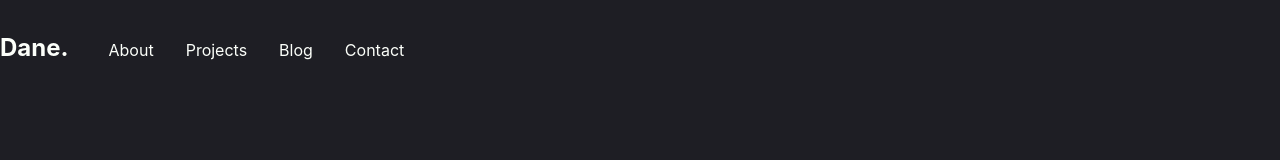
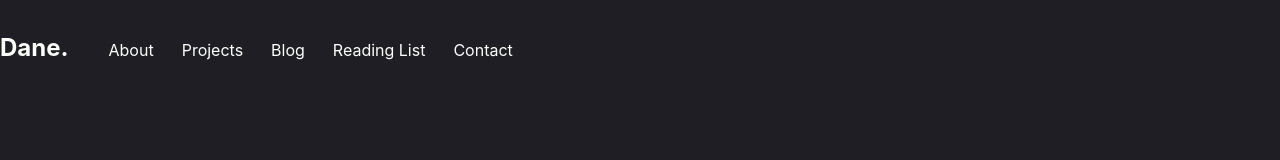
Before and after one commit to nulfrost/danethe.dev, a Next.js app: page /projects in a window 1280 px wide. Shown: the top 160 px of the page. Built offline with nearby package versions, Linux system fonts and the light colour scheme.

Commit message:
added reading list and tweaked navbar a bit

```diff
--- a/components/sections/Header.tsx
+++ b/components/sections/Header.tsx
@@ -7,7 +7,7 @@ export default function Header() {
         <a className="mb-4 mr-10 text-2xl font-bold md:mb-0">Dane.</a>
       </Link>
       <nav>
-        <ul className="flex space-x-8">
+        <ul className="flex flex-wrap space-x-5 md:space-x-7">
           <li>
             <Link href="/about">
               <a className="nav__link">About</a>
@@ -24,8 +24,13 @@ export default function Header() {
             </Link>
           </li>
           <li>
+            <Link href="/reading">
+              <a className="nav__link">Reading List</a>
+            </Link>
+          </li>
+          <li>
             <Link href="/contact">
-              <a className="nav__link">Contact</a>
+              <a className="nav__link m-0">Contact</a>
             </Link>
           </li>
         </ul>
--- a/package.json
+++ b/package.json
@@ -8,6 +8,7 @@
     "start": "next start"
   },
   "dependencies": {
+    "@notionhq/client": "^0.1.8",
     "@tailwindcss/typography": "^0.4.0",
     "framer-motion": "^4.1.11",
     "graphql": "^15.5.0",
@@ -27,7 +28,7 @@
     "@types/react": "^17.0.0",
     "autoprefixer": "^10.2.4",
     "postcss": "^8.2.6",
-    "tailwindcss": "^2.1.2",
+    "tailwindcss": "^2.1.4",
     "typescript": "^4.2.4"
   }
 }
--- a/pages/_app.tsx
+++ b/pages/_app.tsx
@@ -1,13 +1,8 @@
 import { AppProps } from "next/app";
 import "styles/global.css";
-import { AnimateSharedLayout } from "framer-motion";
 
 function MyApp({ Component, pageProps }: AppProps) {
-  return (
-    <AnimateSharedLayout>
-      <Component {...pageProps} />
-    </AnimateSharedLayout>
-  );
+  return <Component {...pageProps} />;
 }
 
 export default MyApp;
--- /dev/null
+++ b/pages/reading.tsx
@@ -0,0 +1,72 @@
+import Layout from "@/components/sections/Layout";
+import { motion } from "framer-motion";
+import { Client } from "@notionhq/client";
+
+export default function Reading({ db }) {
+  console.log(db);
+  return (
+    <Layout title="reading">
+      <motion.div className="mt-[88px] lg:mt-[184px] text-skin-base">
+        <div className="mb-10">
+          <h2 className="mb-2 text-4xl font-bold">Reading</h2>
+          <p className="text-skin-secondary">
+            books i've read / currently reading
+          </p>
+        </div>
+        <div className="flex flex-col gap-5 text-xl">
+          {db.results.slice(1).map((book) => (
+            <div key={book.id} className="space-y-3 md:space-y-0">
+              <div className="flex flex-col md:items-center md:flex-row">
+                <p className="md:mr-3 font-bold mb-2 md:mb-0">
+                  {book.properties.Name.title[0].plain_text}
+                </p>
+                <small
+                  className={`text-xs px-2 py-0.5 w-max rounded font-semibold ${
+                    book.properties.Status.select.name === "Finished"
+                      ? "text-green-800 bg-green-50 border border-green-500"
+                      : book.properties.Status.select.name === "Reading"
+                      ? "text-yellow-800 bg-yellow-50"
+                      : "text-red-800 bg-red-50"
+                  }`}
+                >
+                  {book.properties.Status.select.name}
+                </small>
+              </div>
+              <p className="text-sm">
+                Written by:{" "}
+                {book.properties.Author.multi_select
+                  .map((author) => author.name)
+                  .join(", ")}
+              </p>
+              <a
+                className="text-sm underline"
+                href={book.properties.Link.url}
+                target="_blank"
+                rel="noopener noreferrer"
+              >
+                Link
+              </a>
+            </div>
+          ))}
+        </div>
+      </motion.div>
+    </Layout>
+  );
+}
+
+export async function getStaticProps() {
+  const notion = new Client({
+    auth: process.env.NOTION_TOKEN,
+  });
+
+  const db = await notion.databases.query({
+    database_id: process.env.NOTION_DATABASE,
+  });
+
+  return {
+    props: {
+      db,
+    },
+    revalidate: 3600,
+  };
+}
```
Also changed, not shown: 2 other files (tests, documents, lock files or other folders).
